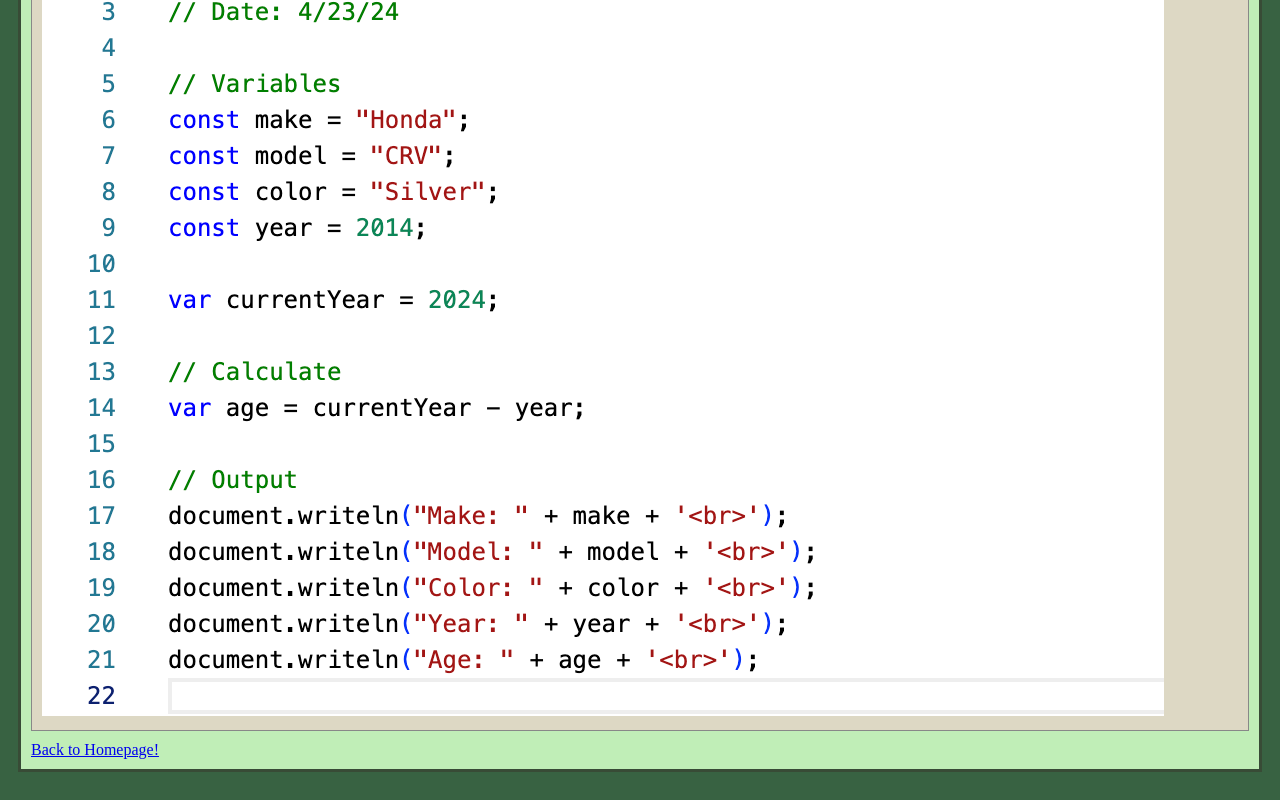
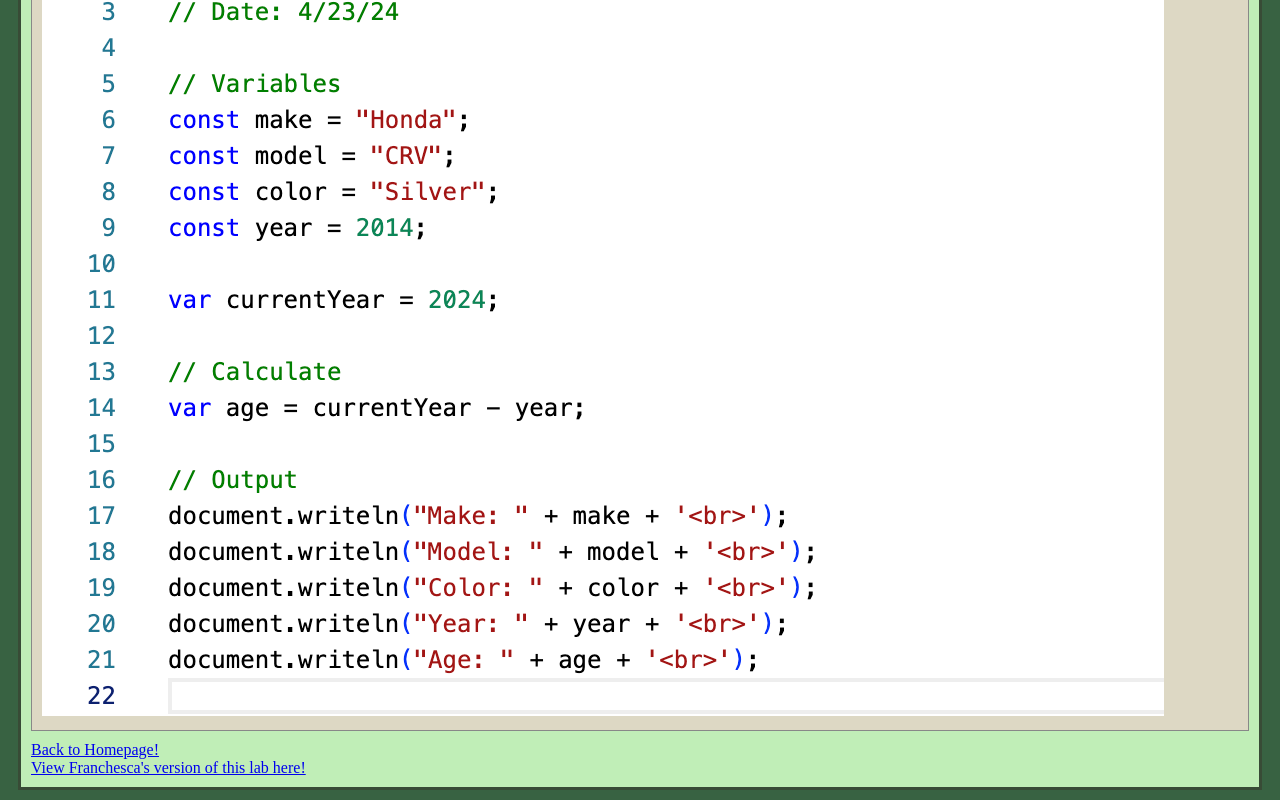
Before and after one commit to rubyhirsch/art101, a plain HTML site: page lab5/index.html in a window 1280 px wide. Shown: the part 1009-1809 px from the top of the page. Drawn offline with nearby package versions, Linux system fonts and the light colour scheme.

Commit message:
Updated it to link to Franchesca's lab

```diff
--- a/lab5/index.html
+++ b/lab5/index.html
@@ -49,6 +49,8 @@
 		</section>
 		<nav id="links">
 			<a href="../index.html">Back to Homepage!</a>
+			<br>
+			<a href="https://fboongal.github.io/art101/lab5/index.html">View Franchesca's version of this lab here!</a>
 		</nav>
 	</main>
 </body>
```
